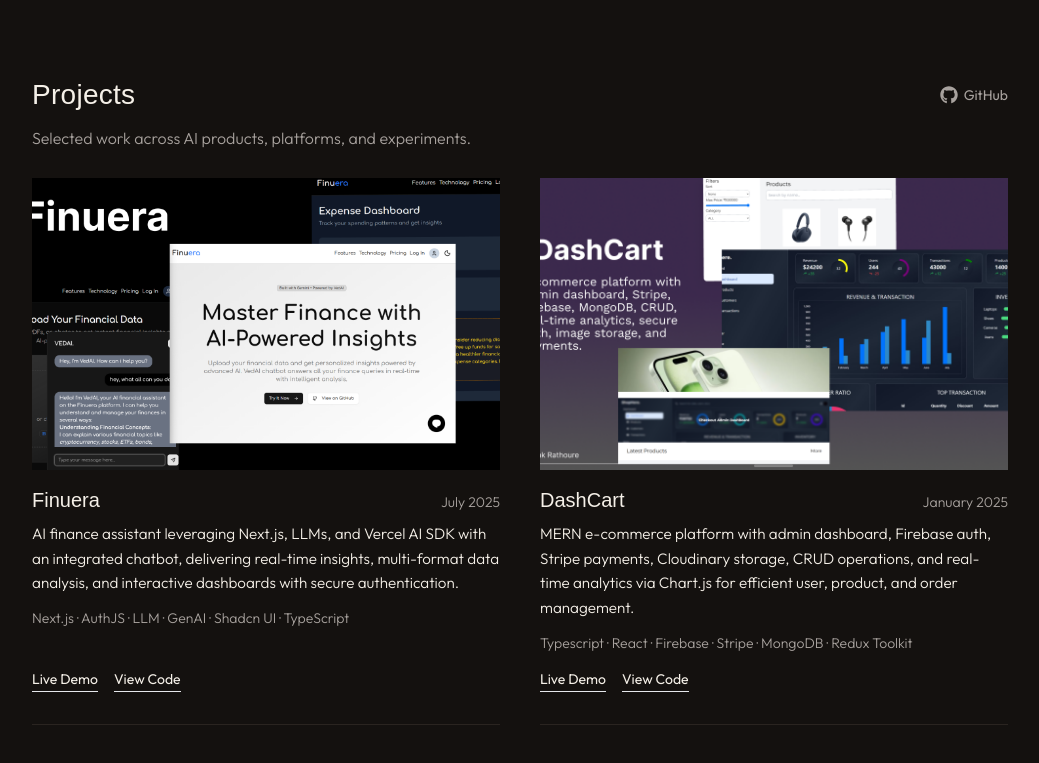
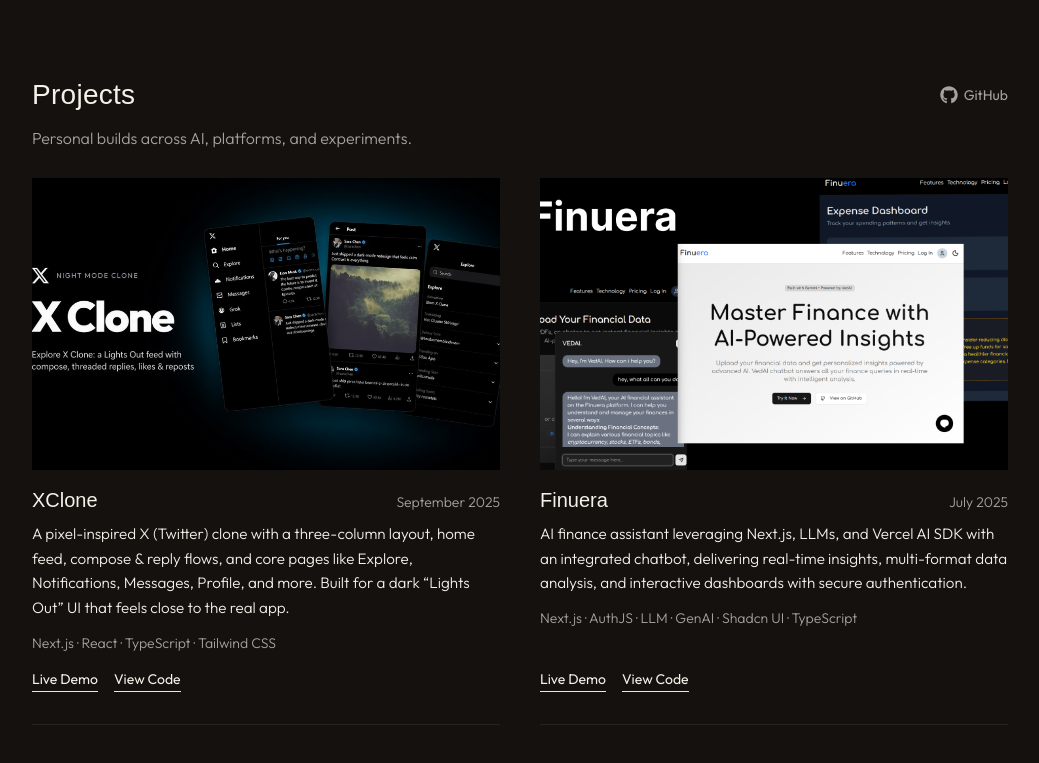
Before and after one commit to TilakRathoure/portfolio-website, a Next.js app: page / in a window 1280 px wide. Shown: the part 1400-2163 px from the top of the page, without its empty margins (120-1159 px from the left). Built offline with nearby package versions, Linux system fonts and the light colour scheme; a web font is replaced by a local one.

Commit message:
add: xclone project

```diff
--- a/src/components/Projects.tsx
+++ b/src/components/Projects.tsx
@@ -8,10 +8,26 @@
 import python from "@/assets/cosmic.png";
 import shop from "@/assets/Screenshot 2025-08-09 022940.png";
 import finuera from "@/assets/finuera.png";
+import xclone from "@/assets/xclone.png";
 import SectionReveal from "./SectionReveal";
 import { Project } from "@/types";
 
 const projects: Project[] = [
+  {
+    name: "XClone",
+    about:
+      "A pixel-inspired X (Twitter) clone with a three-column layout, home feed, compose & reply flows, and core pages like Explore, Notifications, Messages, Profile, and more. Built for a dark “Lights Out” UI that feels close to the real app.",
+    date: "September 2025",
+    code: "https://github.com/TilakRathoure/XClone",
+    link: "https://x-clone-frontend-new.vercel.app/",
+    image: xclone,
+    tech: [
+      { name: "Next.js" },
+      { name: "React" },
+      { name: "TypeScript" },
+      { name: "Tailwind CSS" },
+    ],
+  },
   {
     name: "Finuera",
     about:
@@ -105,7 +121,7 @@
         </a>
       </div>
       <p className="section-support">
-        Selected work across AI products, platforms, and experiments.
+        Personal builds across AI, platforms, and experiments.
       </p>
 
       <div className="grid grid-cols-1 sm:grid-cols-2 gap-8 sm:gap-10">
```
Also changed, not shown: src/assets/xclone.png (added).
